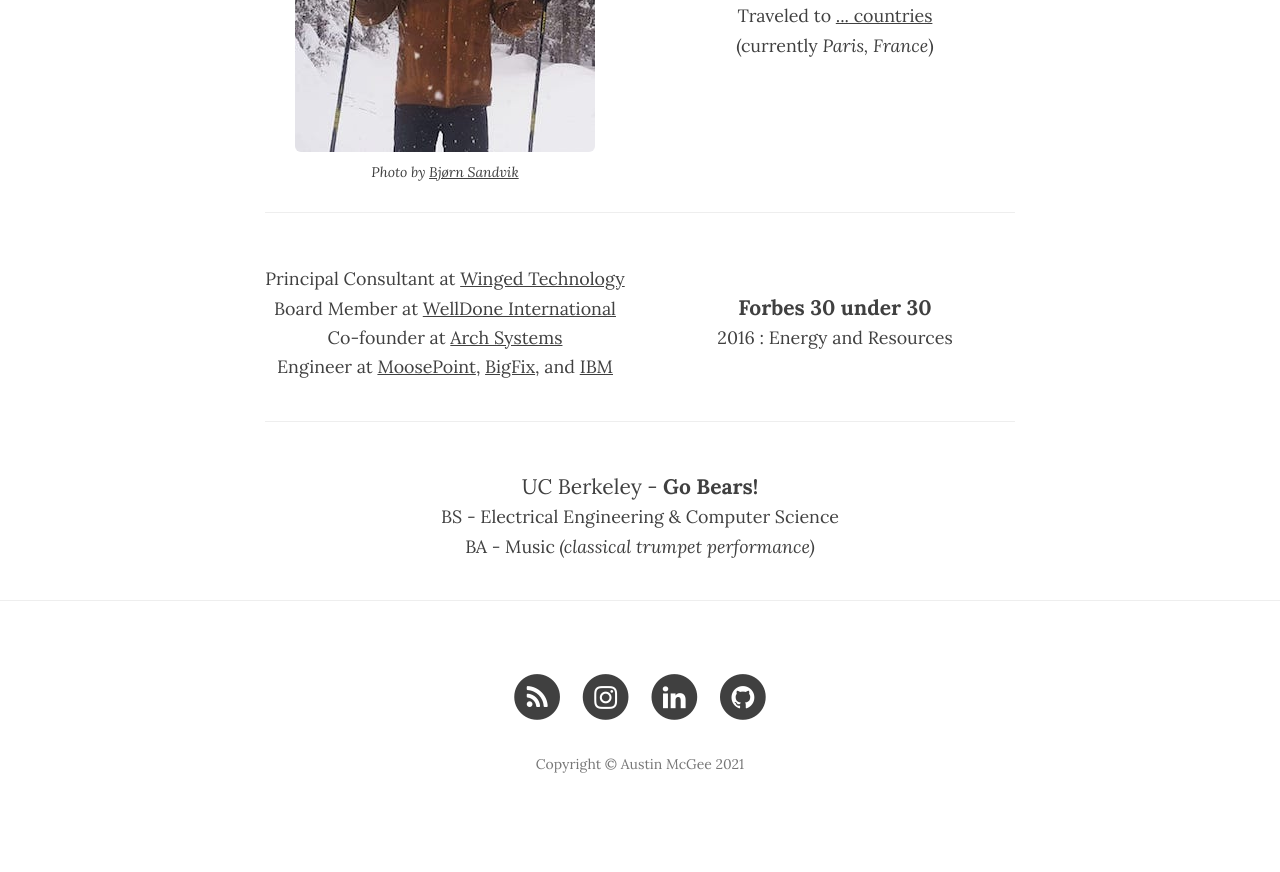
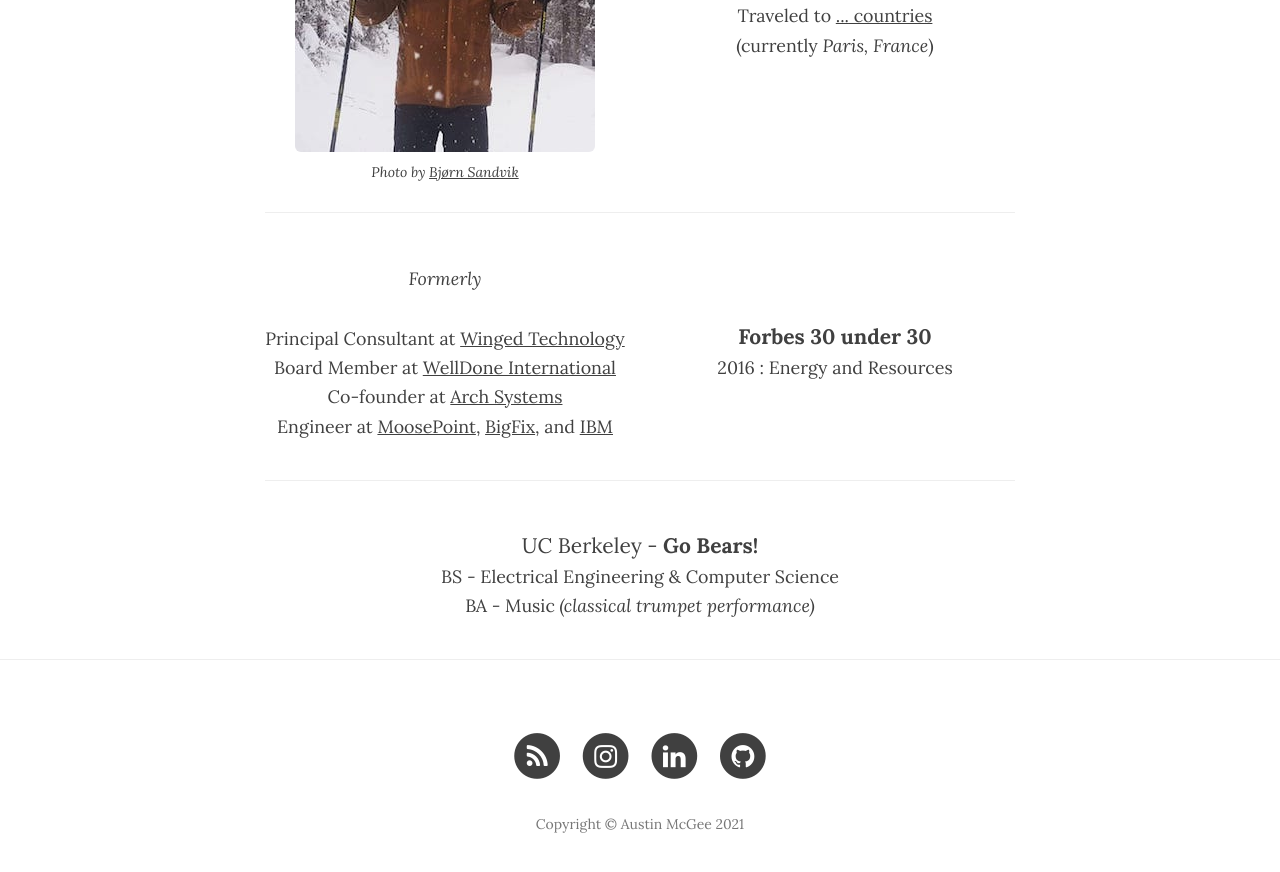
Before and after one commit to amcgee/amcgee.github.io, a Jekyll site: the page built from about.html, in a window 1280 px wide and 900 px high, scrolled down 654 px. Shown: the top 872 px of the window. Built offline with Jekyll 4.4.1, drawn with Linux system fonts in a browser that asks for light colours; nearby versions of some CDN libraries; before the commit the page ends 1494 px from its top, so only the background shows below that.

Commit message:
chore: add "formerly"

```diff
--- a/about.html
+++ b/about.html
@@ -57,6 +57,9 @@
   <div class="row flex-align-center">
     <div class="col-lg-6">
       <p class="lead">
+        <small><i>Formerly</i></small>
+      </p>
+      <p class="lead">
         <small
           >Principal Consultant at
           <a href="https://wingedtech.com">Winged Technology</a><br />
```
